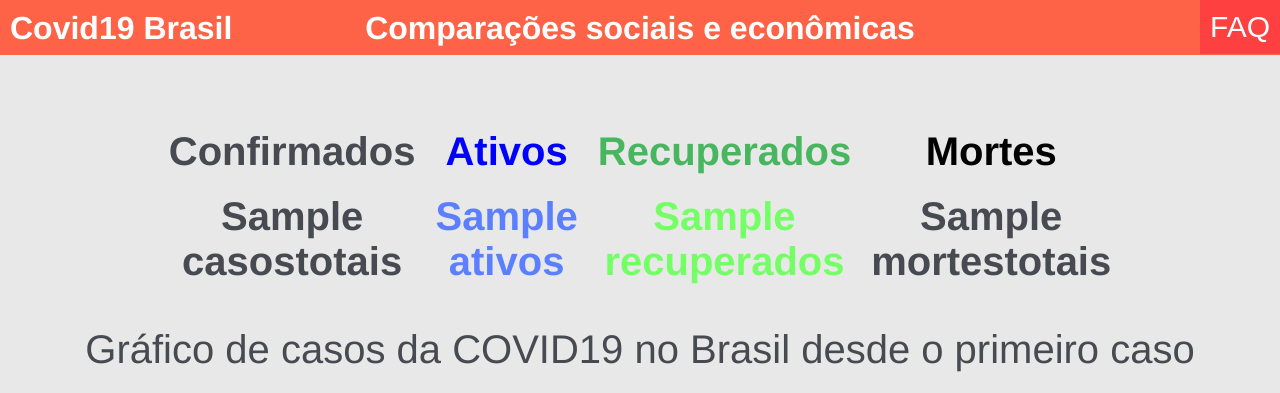
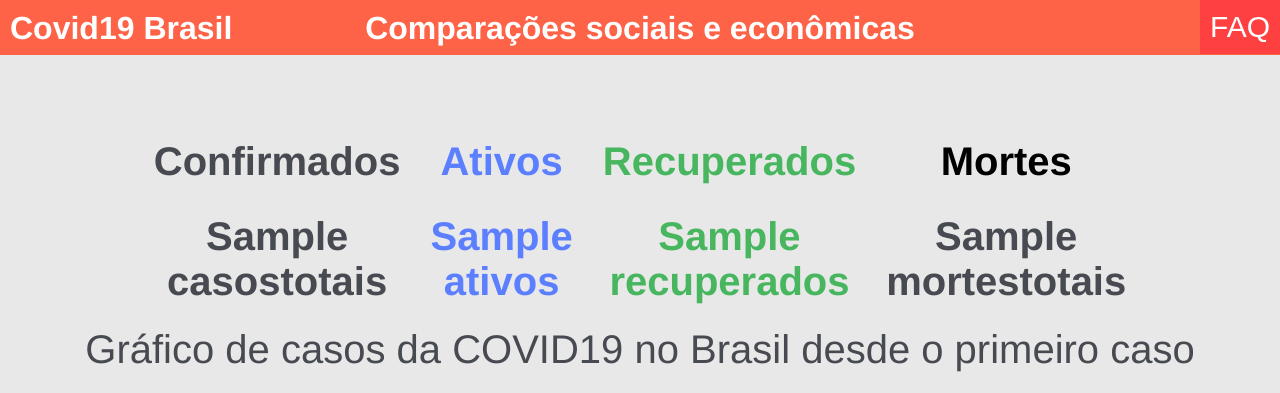
Before and after one commit to marciosobral/covid-app, a Django app: template CoronaApp/templates/CoronaApp/piloto.html in a window 1280 px wide. Shown: the top 393 px of the page. Run offline with Django 3.2, Linux system fonts and the light colour scheme; the template is opened without the code that fills it: most values are stand-ins (such as "Sample title", 1, 10 or a date in 2020).

Commit message:
Atualizando página inicial

```diff
--- a/CoronaApp/templates/CoronaApp/piloto.html
+++ b/CoronaApp/templates/CoronaApp/piloto.html
@@ -18,13 +18,13 @@
 
             <br><br><br>
             <div class="outro2" style="float:center;">
-                <table cellspacing="20">
+                <table cellspacing="30">
                     <tr class="dois">
                         <th>
                             <b class="b1" style="color: #474a51">Confirmados</b><b style="color:black;"></b>
                         </th>
                         <th>
-                            <b class="b3" style="color:blue">Ativos</b><b style="color:black;"></b>
+                            <b class="b3" style="color: #5b7fff">Ativos</b><b style="color:black;"></b>
                         </th>
                         <th>
                             <b class="b3" style="color: #47b65f">Recuperados</b><b style="color:black;"></b>
@@ -40,7 +40,7 @@
                         <b style="color:#5b7fff; font-size: 40px;">{{ ativos }}</b>
                     </td>
                     <td>
-                        <b style="color:#75ff66; font-size: 40px;">{{ recuperados }}</b>
+                        <b style="color:#47b65f; font-size: 40px;">{{ recuperados }}</b>
                     </td>
                     <td>
                         <b style="color:#474a51; font-size: 40px;">{{ mortestotais }}</b>
```
